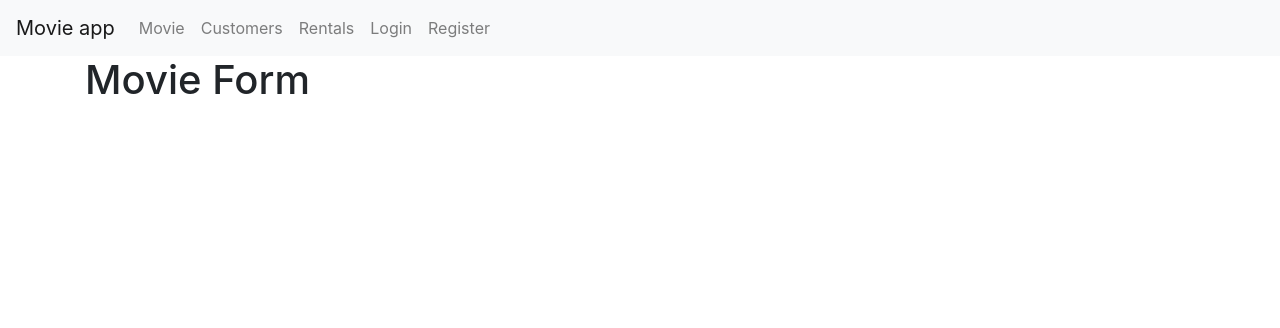
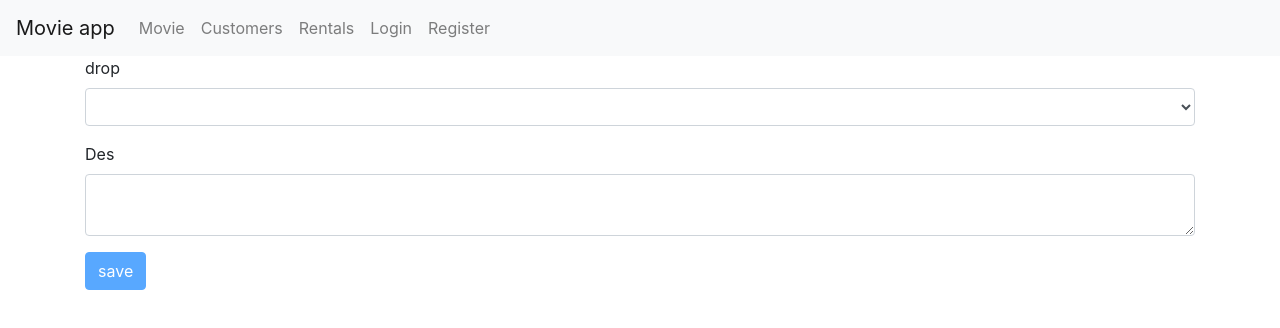
Before and after one commit to torikul-islam/movie-app, a React (Create React App) app: page /drop in a window 1280 px wide. Before the commit this address led to /not-found/. Shown: the top 328 px of the page. Built offline with nearby package versions, Linux system fonts and the light colour scheme.

Commit message:
implement reusable textarea component

```diff
--- a/src/App.js
+++ b/src/App.js
@@ -7,8 +7,9 @@ import NotFound from "./components/NotFound"
 import Navbar from "./components/common/Navbar";
 import MovieForm from "./components/MovieForm";
 import LoginForm from "./components/loginForm";
+import RegisterForm from "./components/registerForm";
 import './App.css';
-import RegisterForm from "./components/registerForm";
+import Dropdown from "./test/dropdown";
 
 class App extends Component {
     render() {
@@ -17,6 +18,7 @@ class App extends Component {
                 <Navbar/>
                 <main className="container">
                     <Switch>
+                        <Route path="/drop/" component={Dropdown} exact/>
                         <Route path="/register/" component={RegisterForm} exact/>
                         <Route path="/login/" component={LoginForm} exact/>
                         <Route path="/movies/:id/" component={MovieForm}/>
--- a/src/components/MovieForm.js
+++ b/src/components/MovieForm.js
@@ -27,6 +27,7 @@ class MovieForm extends Form {
 
     componentDidMount() {
         const genres = getGenres();
+        console.log(genres);
         this.setState({genres});
 
         const movieId = this.props.match.params.id;
--- a/src/components/common/Movies.js
+++ b/src/components/common/Movies.js
@@ -42,7 +42,7 @@ class Movies extends Component {
         this.setState({sortColumn});
     };
 
-    getpageData = () => {
+    getPageData = () => {
         const {currentPage, pageSize, movies: allMovies, selectedGenre, sortColumn} = this.state;
         const filtered =
             selectedGenre && selectedGenre._id
@@ -61,7 +61,7 @@ class Movies extends Component {
 
         if (count === 0) return <p> There are no movie in the database</p>;
 
-        const {totalCount, data: movies} = this.getpageData();
+        const {totalCount, data: movies} = this.getPageData();
 
         return (
             <div className="row">
--- a/src/components/common/TableBody.js
+++ b/src/components/common/TableBody.js
@@ -23,7 +23,6 @@ class TableBody extends Component {
                 {columns.map(column =>  <td key={this.createKey(item, column)}>
                     {this.renderCell(item, column)}
                 </td>)}
-
                 </tr>
             )}
             </tbody>
--- a/src/components/common/TableHeader.js
+++ b/src/components/common/TableHeader.js
@@ -17,9 +17,9 @@ class TableHeader extends Component {
     renderSortIcon=(column)=>{
         const { sortColumn } =this.props;
         if(column.path !== sortColumn.path) return null;
-        if(sortColumn.order ==="asc")return <i className="fa fa-sort-asc"/>
+        if(sortColumn.order ==="asc")return <i className="fa fa-sort-asc"/>;
 
-        return <i className="fa fa-sort-desc"></i>
+        return <i className="fa fa-sort-desc"/>
 
     };
 
@@ -29,6 +29,7 @@ class TableHeader extends Component {
             <tr style={{cursor: "pointer"}}>
                 {
                     this.props.columns.map(column =>
+
                         <th
                             key={column.path || column.key}
                             onClick={() => this.raiseSort(column.path)}
--- a/src/components/common/form.js
+++ b/src/components/common/form.js
@@ -2,6 +2,7 @@ import React, {Component} from 'react';
 import Joi from "joi-browser";
 import Input from "./input";
 import Select from "./select";
+import TextArea from "../../test/textArea";
 
 
 class Form extends Component {
@@ -87,6 +88,19 @@ class Form extends Component {
         )
     };
 
+    renderTextArea=(name, label)=>{
+        const {data, errors} = this.state;
+        return (
+            <TextArea
+                name={name}
+                value={data[name]}
+                label={label}
+                onChange={this.handleChange}
+                error={errors[name]}
+            />
+        )
+    };
+
 }
 
 export default Form;
--- /dev/null
+++ b/src/test/dropdown.js
@@ -0,0 +1,43 @@
+import React from 'react';
+import Joi from "joi-browser";
+import Form from "../components/common/form";
+
+class Dropdown extends Form {
+    state = {
+        data:{
+            description: "",
+            drop: ""
+        },
+        errors:{}
+    };
+
+    schema = {
+        description: Joi.string().required().label("Des"),
+        drop: Joi.string().required().label("drop"),
+    };
+
+    doSubmit=()=>{
+        console.log(this.state.data)
+    };
+
+    options=[
+      {"_id": 1, name: "one"},
+      {"_id": 2, name: "two"},
+      {"_id": 3, name: "three"},
+    ];
+
+
+    render() {
+        return (
+            <div>
+                <form onSubmit={this.handleSubmit}>
+                    {this.renderSelect("drop", "drop", this.options)}
+                    {this.renderTextArea("description", "Des")}
+                    {this.renderButton("save")}
+                </form>
+            </div>
+        );
+    }
+}
+
+export default Dropdown;
--- /dev/null
+++ b/src/test/textArea.js
@@ -0,0 +1,21 @@
+import React from 'react';
+
+const TextArea = ({name, value, label, onChange, error}) => {
+    return (
+        <div className="form-group">
+            <div>
+                <label htmlFor={name}>{label}</label>
+                <textarea
+                    className="form-control"
+                    id={name}
+                    value={value}
+                    name={name}
+                    onChange={onChange}
+                />
+                {error && <div className="alert alert-danger">{error}</div>}
+            </div>
+        </div>
+    );
+};
+
+export default TextArea;
```
